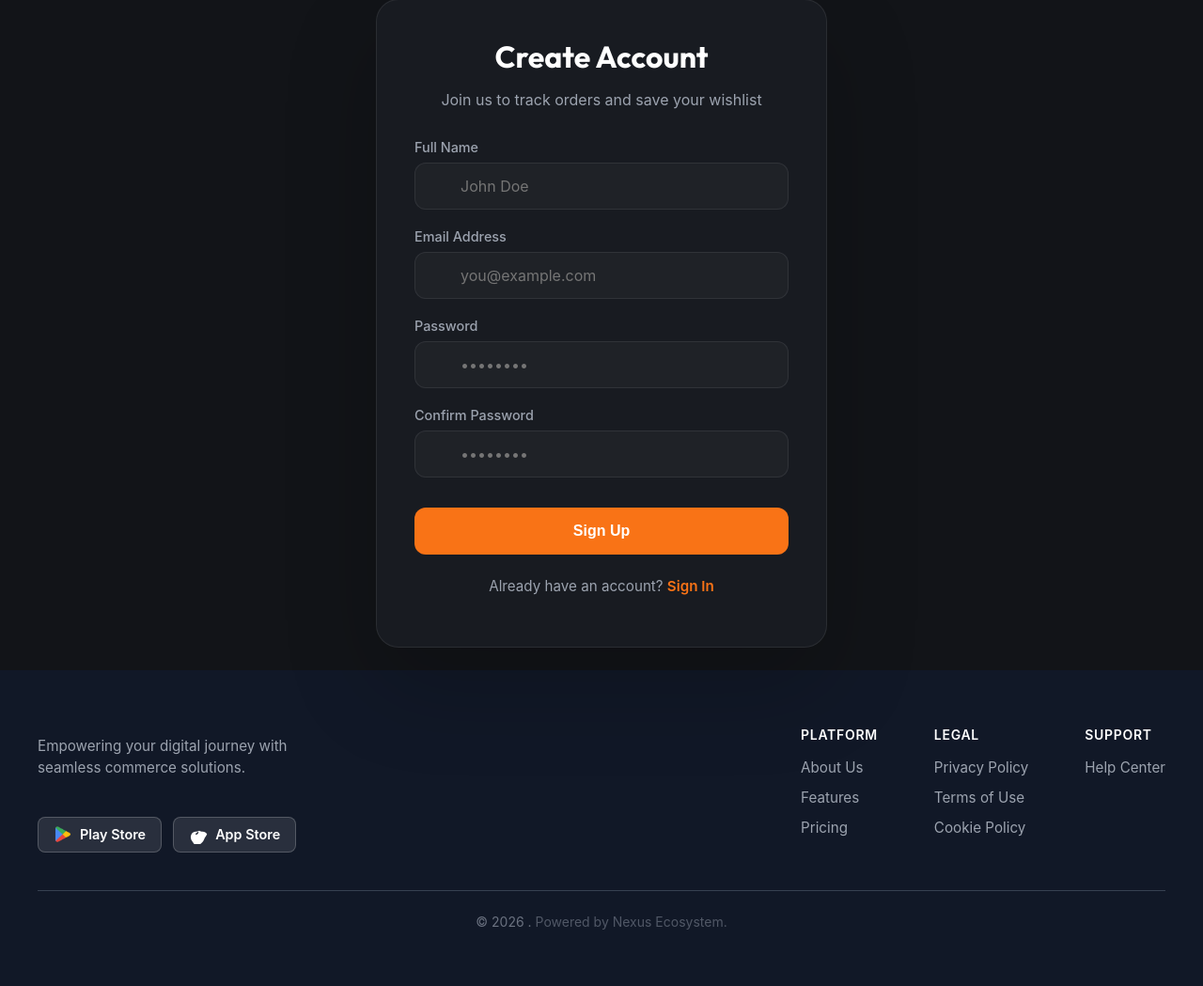
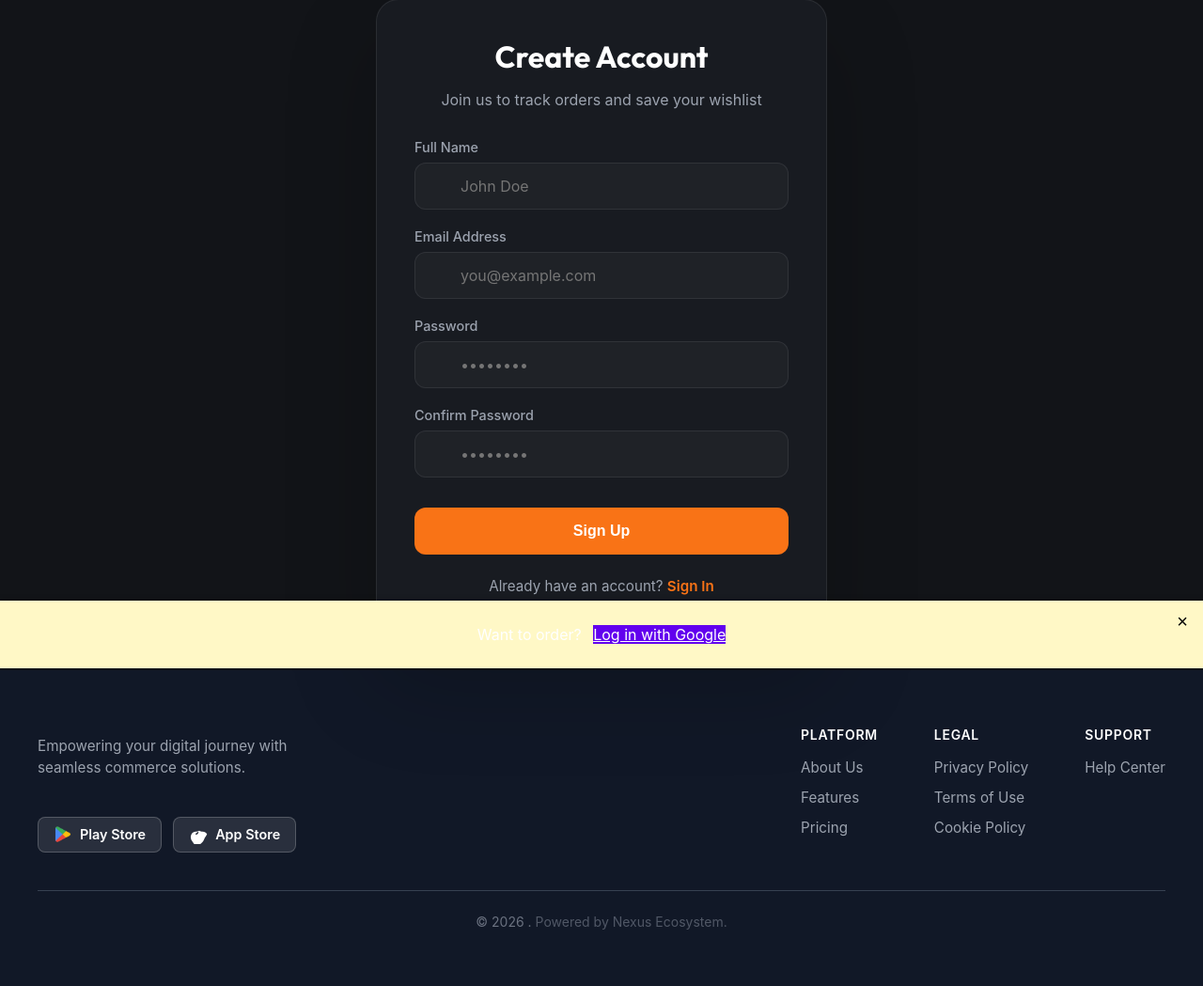
Before and after one commit to raynzjosh4-sudo/nexus-web, a Django app: page /signup/ in a window 1280 px wide. Shown: the part 89-1138 px from the top of the page at 94% size. Run offline with Django 5.2, Linux system fonts and the light colour scheme.

Commit message:
Implement one-click Google login prompt banner for anonymous visitors

```diff
--- a/core/settings.py
+++ b/core/settings.py
@@ -88,9 +88,11 @@ TEMPLATES = [
         'OPTIONS': {
             'context_processors': [
                 'django.template.context_processors.request',
+                'django.template.context_processors.csrf',
                 'django.contrib.auth.context_processors.auth',
                 'django.contrib.messages.context_processors.messages',
                     'core.context_processors.breadcrumb_path',
+                    'storefront.context_processors.login_prompt',
             ],
         },
     },
--- /dev/null
+++ b/storefront/context_processors.py
@@ -0,0 +1,16 @@
+
+from django.conf import settings
+
+
+def login_prompt(request):
+    """Context processor that indicates whether we should show the login/signup prompt.
+
+    The prompt is only shown for anonymous visitors, and only once per session.
+    Once the banner is displayed (or dismissed) the front end should call
+    `/login_prompt_seen/` to mark the session and prevent it from reappearing.
+    """
+    show = False
+    if not getattr(request, 'user', None) or not request.user.is_authenticated:
+        if not request.session.get('seen_login_prompt', False):
+            show = True
+    return {'show_login_prompt': show}
--- a/storefront/templates/storefront/base.html
+++ b/storefront/templates/storefront/base.html
@@ -144,6 +144,7 @@
 
 <body>
     {% include "storefront/partials/navbar.html" %}
+    {% include "storefront/partials/login_prompt.html" %}
 
     <div class="main-wrapper">
         {% block content %}{% endblock %}
--- /dev/null
+++ b/storefront/templates/storefront/partials/login_prompt.html
@@ -0,0 +1,59 @@
+{% if show_login_prompt %}
+<div id="login-prompt-banner" class="login-prompt">
+    <p>Want to order? <a href="{% url 'google_login' %}?next={{ request.path }}" class="btn btn-primary">Log in with
+            Google</a></p>
+    <button id="login-prompt-close" class="close-button" aria-label="Close">&times;</button>
+</div>
+
+<script>
+    // When the banner is shown or closed, notify the server so it won't reappear.
+    function markPromptSeen() {
+        fetch('{% url "login_prompt_seen" %}', {
+            method: 'POST',
+            headers: {
+                'X-CSRFToken': '{{ csrf_token }}'
+            }
+        });
+    }
+
+    // send flag immediately
+    markPromptSeen();
+
+    // also close button handler
+    var closeBtn = document.getElementById('login-prompt-close');
+    if (closeBtn) {
+        closeBtn.addEventListener('click', function () {
+            document.getElementById('login-prompt-banner').style.display = 'none';
+            markPromptSeen();
+        });
+    }
+</script>
+
+<style>
+    /* simple styles, adjust as needed */
+    .login-prompt {
+        position: fixed;
+        bottom: 0;
+        width: 100%;
+        background: #fff8c6;
+        padding: 10px;
+        text-align: center;
+        box-shadow: 0 -2px 5px rgba(0, 0, 0, 0.2);
+        z-index: 9999;
+    }
+
+    .login-prompt .btn {
+        margin-left: 8px;
+    }
+
+    .login-prompt .close-button {
+        position: absolute;
+        right: 10px;
+        top: 10px;
+        background: none;
+        border: none;
+        font-size: 20px;
+        cursor: pointer;
+    }
+</style>
+{% endif %}
--- a/storefront/templates/storefront/shop_home.html
+++ b/storefront/templates/storefront/shop_home.html
@@ -64,6 +64,7 @@
 <body>
 
     {% include "storefront/partials/navbar.html" %}
+    {% include "storefront/partials/login_prompt.html" %}
 
     <div class="main-wrapper shop-home">
         {# VIEW 1: PROFILE #}
--- a/storefront/urls.py
+++ b/storefront/urls.py
@@ -46,6 +46,7 @@ urlpatterns = [
     path('login/', login_view, name='login'),
     path('signup/', views.auth.signup_view, name='signup'),
     path('login/google/', google_login_view, name='google_login'),
+    path('login_prompt_seen/', views.auth.mark_login_prompt_seen, name='login_prompt_seen'),
     path('auth/callback/', auth_callback_view, name='auth_callback'),
     path('auth/confirm/', confirm_auth_view, name='confirm_auth'),
     path('logout/', logout_view, name='logout'),
--- a/storefront/views/auth.py
+++ b/storefront/views/auth.py
@@ -1,5 +1,6 @@
 from django.shortcuts import render, redirect
-from django.http import JsonResponse
+from django.http import JsonResponse, HttpResponse
+from django.views.decorators.http import require_POST
 from ..client import get_supabase_client
 from .shop import normalize_component_data
 import logging
@@ -132,6 +133,15 @@ def login_view(request):
             'error': 'An unexpected error occurred. Please try again later.',
             'business': _get_business_context(request)
         })
+
+def mark_login_prompt_seen(request):
+    """AJAX endpoint called by the front end to record that the visitor has seen or dismissed
+    the one-click login prompt. Sets a session flag so the banner won't reappear for this
+    session.
+    """
+    request.session['seen_login_prompt'] = True
+    return HttpResponse(status=204)
+
 
 def signup_view(request):
     subdomain = getattr(request, 'subdomain', None)
```
